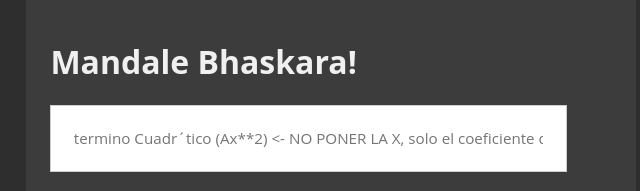
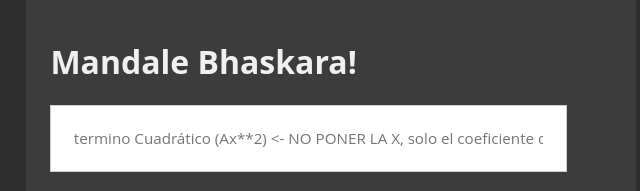
Before and after one commit to caidevOficial/Front_CuadraticApp, a website: page Bhaskara/bhaskara1.html in a window 1280 px wide. Shown: the part 147-338 px from the top of the page, 309-949 px from the left. Drawn offline with Linux system fonts and the light colour scheme.

Commit message:
mejora de imagen y html

```diff
--- a/Bhaskara/bhaskara1.html
+++ b/Bhaskara/bhaskara1.html
@@ -37,7 +37,7 @@
   <div class="col-6 col-s-9">
   	<form id="FormIngreso" class=" animated bounceInLeft" class=" animated bounceInLeft"class=" animated bounceInLeft">
 	   <h1>Mandale Bhaskara!</h1>
-	 			<input type="text"  placeholder="termino Cuadr&acute;tico (Ax**2) <- NO PONER LA X, solo el coeficiente que la acompaña con su signo" id="terminoA">
+	 			<input type="text"  placeholder="termino Cuadr&aacute;tico (Ax**2) <- NO PONER LA X, solo el coeficiente que la acompaña con su signo" id="terminoA">
 				<input type="text"  placeholder="Termino Lineal (Bx) <- NO PONER LA X, solo el coeficiente que la acompaña con su signo" id="terminoB">
 				<input type="text"  placeholder="Termino Independiente (C) <- colocar el termino C con su respectivo signo" id="terminoC">
 				<br>
```
